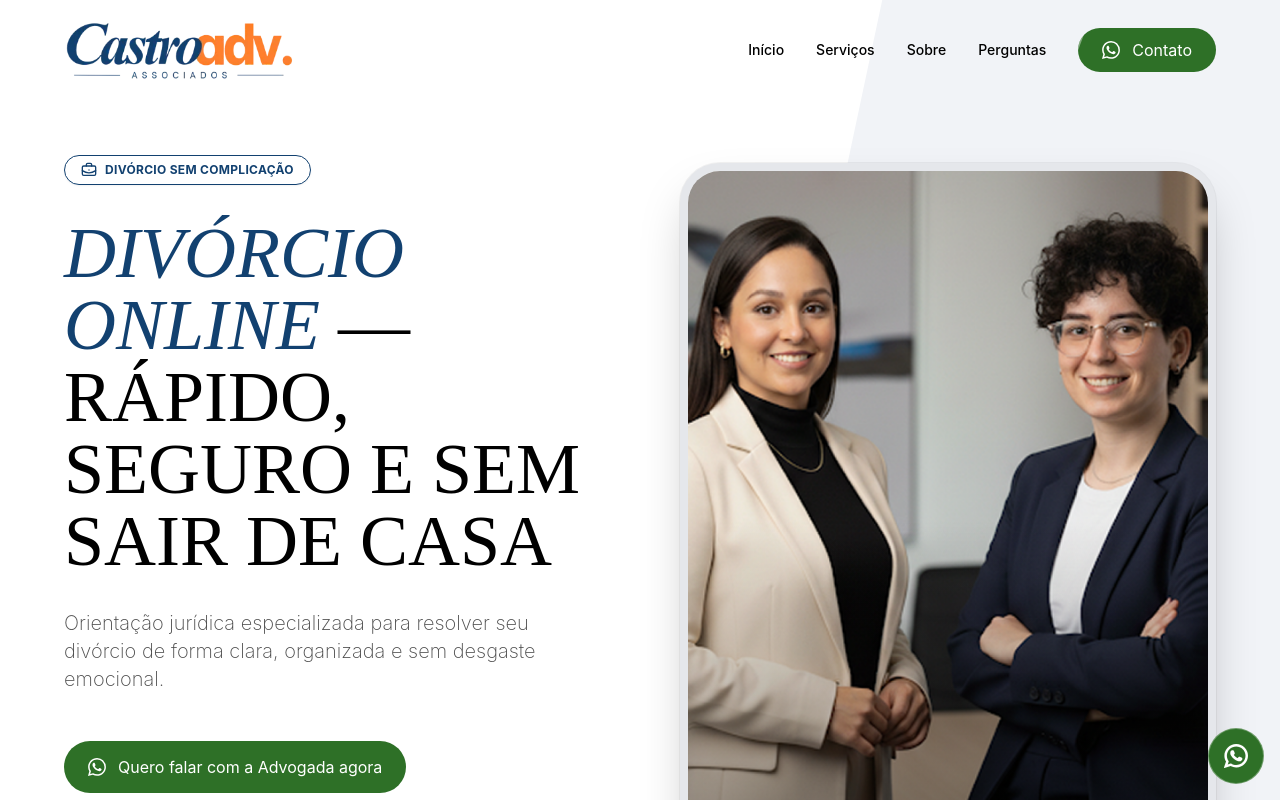
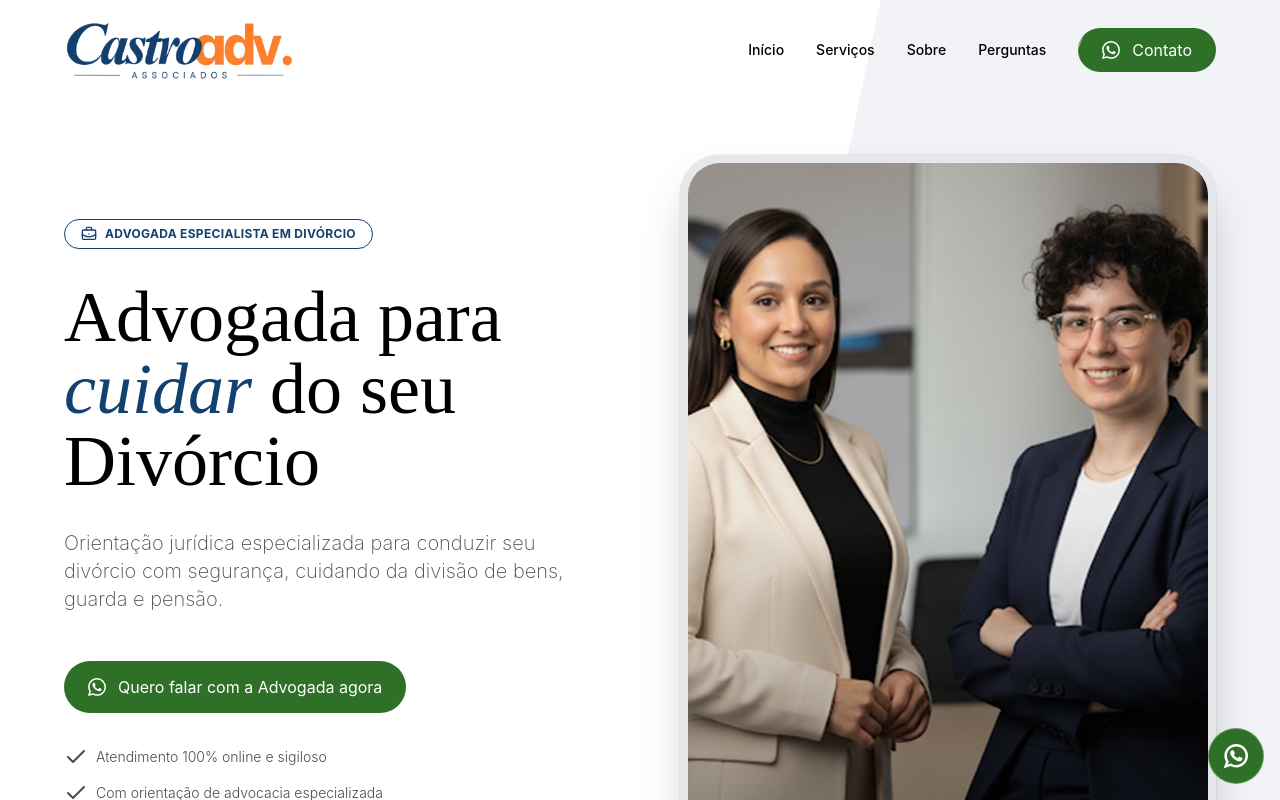
Before and after one commit to Paper-Street-Softwares/LPS-Castro-Advogados-Associados-V3, a React (Vite) app: page / in a window 1280 px wide. Shown: the top 800 px of the page. Built offline with nearby package versions, Linux system fonts and the light colour scheme.

Commit message:
fix: Copy ajustado

```diff
--- a/src/content/content.jsx
+++ b/src/content/content.jsx
@@ -122,18 +122,16 @@ const content = {
       ctaButtonTextResponsive: "Contato",
     },
     hero: {
-      miniTag: "DIVÓRCIO SEM COMPLICAÇÃO",
-      FirstPart: <span></span>,
+      miniTag: "ADVOGADA ESPECIALISTA EM DIVÓRCIO",
+      FirstPart: <span>Advogada para</span>,
       Destaque: (
-        <span className="relative italic font-light destaque">
-          DIVÓRCIO ONLINE
-        </span>
+        <span className="relative italic font-light destaque">cuidar</span>
       ),
-      SecondPart: <span>— RÁPIDO, SEGURO E SEM SAIR DE CASA</span>,
+      SecondPart: <span>do seu Divórcio</span>,
       subtitle: (
         <p>
-          Orientação jurídica especializada para resolver seu divórcio de forma
-          clara, organizada e sem desgaste emocional.
+          Orientação jurídica especializada para conduzir seu divórcio com
+          segurança, cuidando da divisão de bens, guarda e pensão.
         </p>
       ),
       heroDefaultImage: heroDefaultImg,
```
